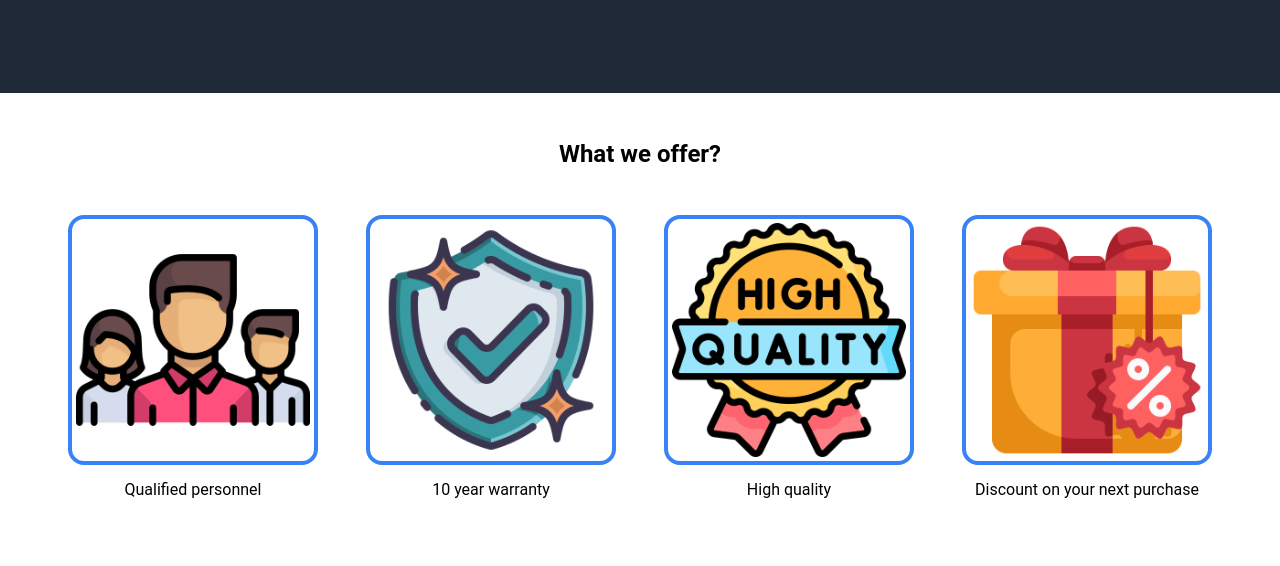
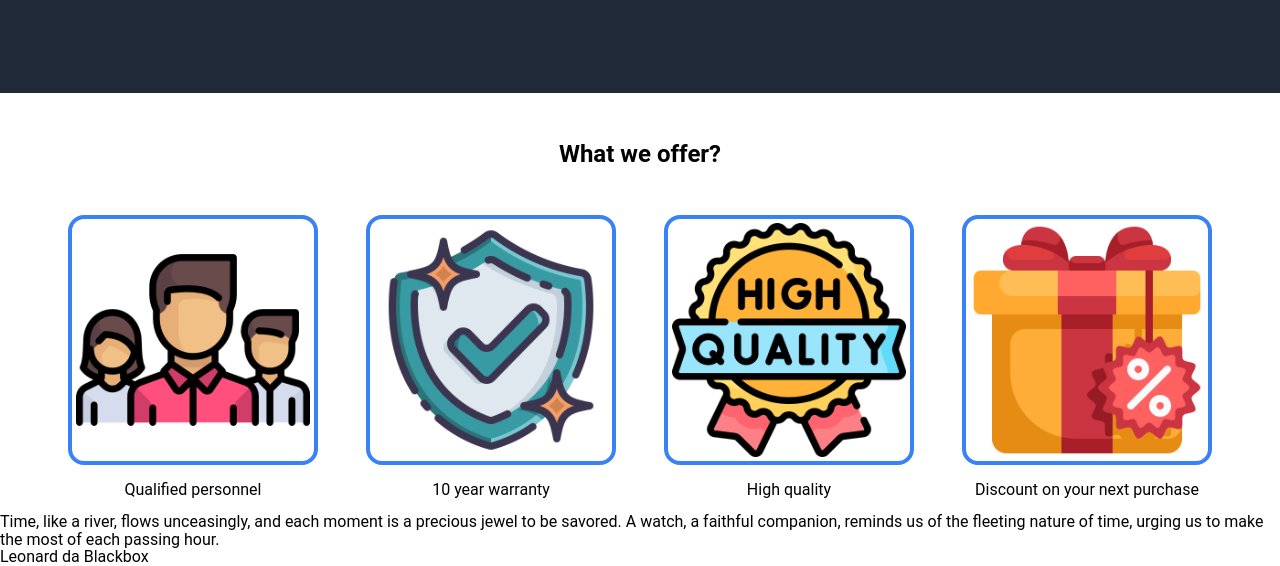
Before and after one commit to kacper-korzen/landing-page-project, a plain HTML site: page index.html in a window 1280 px wide. Shown: the part 371-937 px from the top of the page. Before the commit the page ends 884 px from the top, so only its background shows below. Drawn offline with Linux system fonts and the light colour scheme.

Commit message:
add quote section with content

```diff
--- a/index.html
+++ b/index.html
@@ -52,6 +52,13 @@
                 </div>
             </div>
         </section>
+
+        <section class="quote">
+            <div class="quote-text">
+                <p>Time, like a river, flows unceasingly, and each moment is a precious jewel to be savored. A watch, a faithful companion, reminds us of the fleeting nature of time, urging us to make the most of each passing hour.</p>
+                <p>Leonard da Blackbox</p>
+            </div>
+        </section>
     </main>
 </body>
 </html>
```
